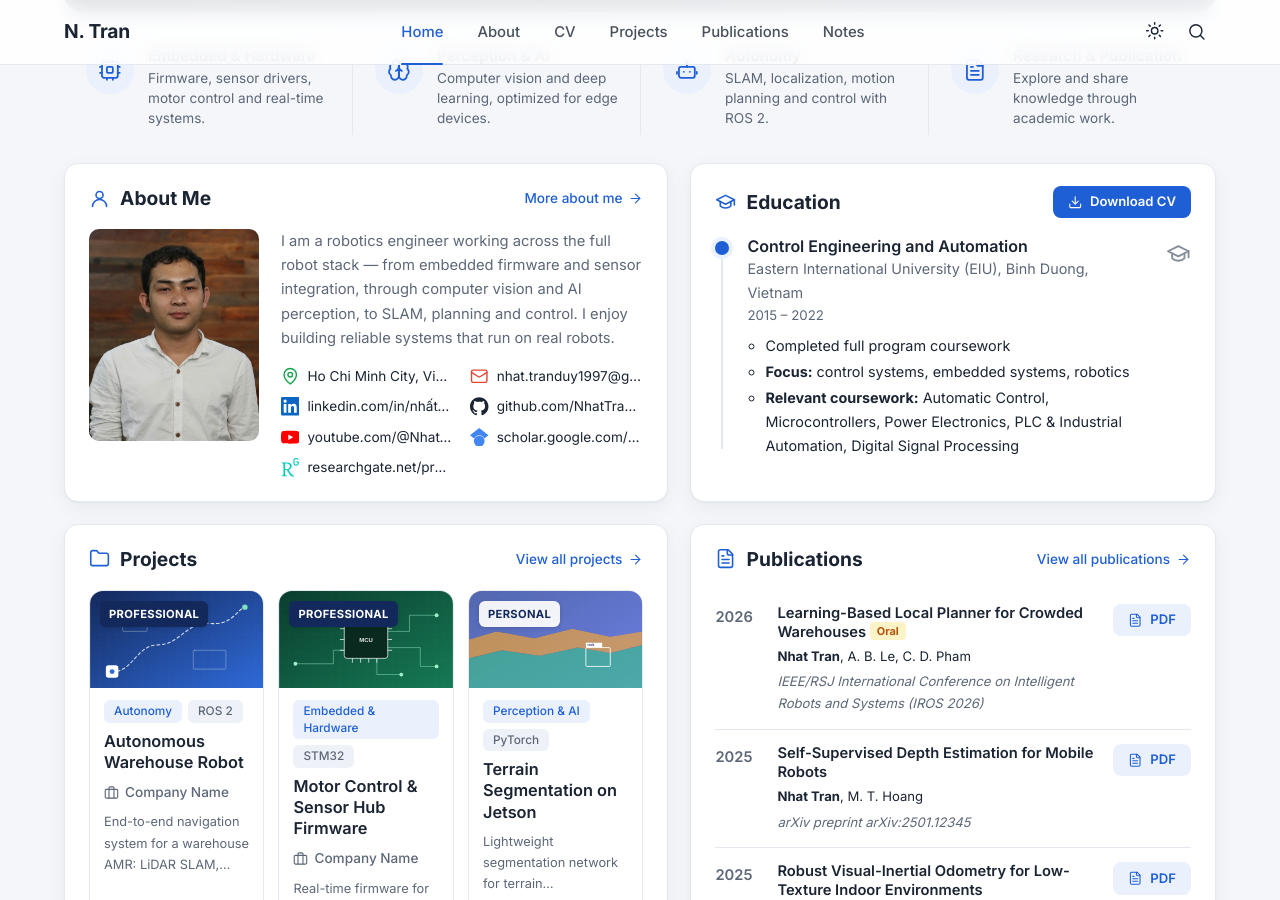
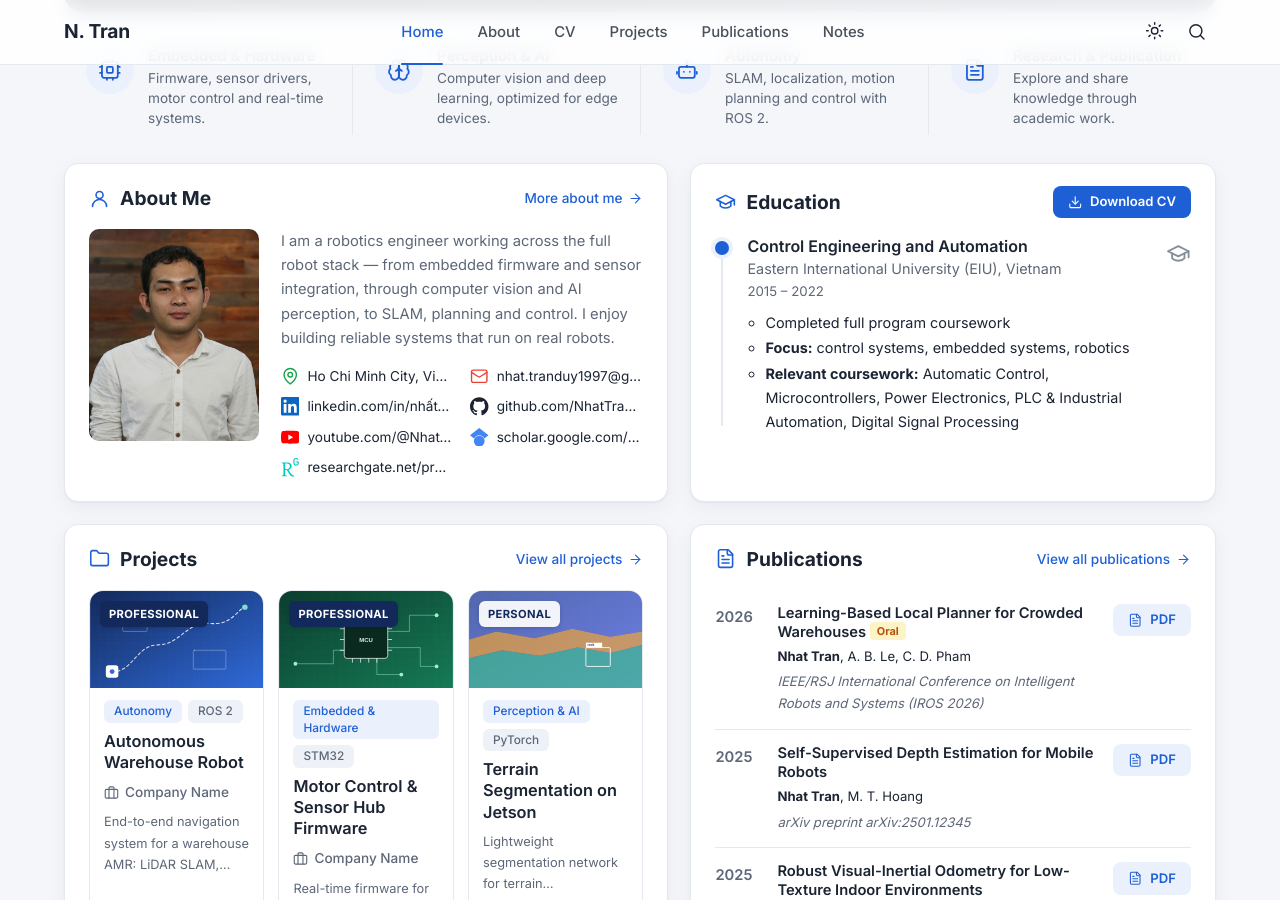
Before and after one commit to NhatTran-97/NhatTran-97.github.io, a Jekyll site: the page built from index.html, in a window 1280 px wide and 900 px high, scrolled down 461 px. Built offline with Jekyll 4.4.1, drawn with Linux system fonts in a browser that asks for light colours.

Commit message:
Education: simplify EIU location
Co-Authored-By: Claude Opus 5.5 <noreply@anthropic.com>
Claude-Session: https://claude.ai/code/session_01WtscMMpGViN2kQZVLN7Eom

```diff
--- a/_data/cv.yml
+++ b/_data/cv.yml
@@ -18,7 +18,7 @@ sections:
     items:
       # Chỉ ghi tên ngành (không ghi "B.Eng." / "Graduated") — xem README mục 4.3
       - title: Control Engineering and Automation
-        org: Eastern International University (EIU), Binh Duong, Vietnam
+        org: Eastern International University (EIU), Vietnam
         period: 2015 – 2022
         details:
           - Completed full program coursework
```
